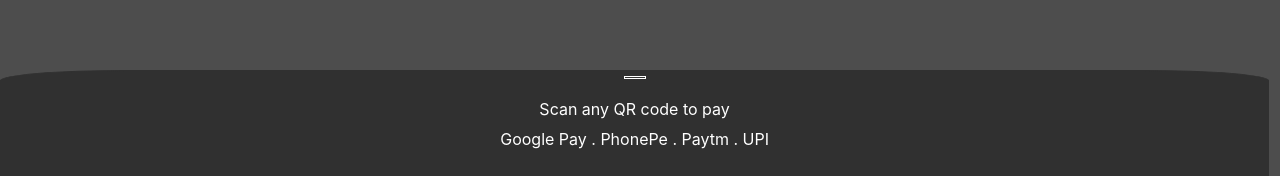
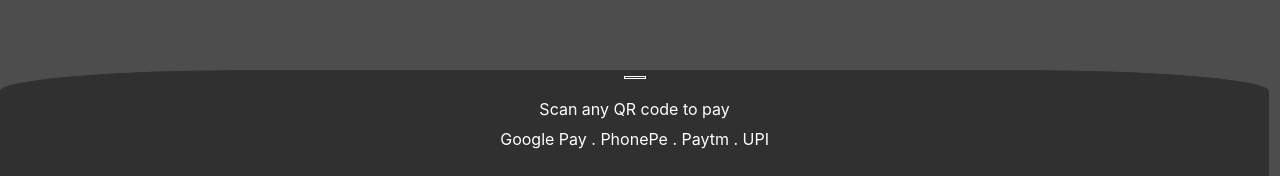
Before and after one commit to Einstein-ash/filter_data, a React (Create React App) app: page /scanner in a window 1280 px wide. Shown: the part 624-800 px from the top of the page. Built offline with nearby package versions, Linux system fonts and the light colour scheme; no server answers.

Commit message:
sacnner footer added check 7

```diff
--- a/src/pages/scannerCss.css
+++ b/src/pages/scannerCss.css
@@ -131,6 +131,6 @@
   bottom : 0 ;
   color : white;
   background-color: #303030;
-  border-top-right-radius:10%;
-  border-top-left-radius:10%;
+  border-top-right-radius:20%;
+  border-top-left-radius:20%;
 }
```
